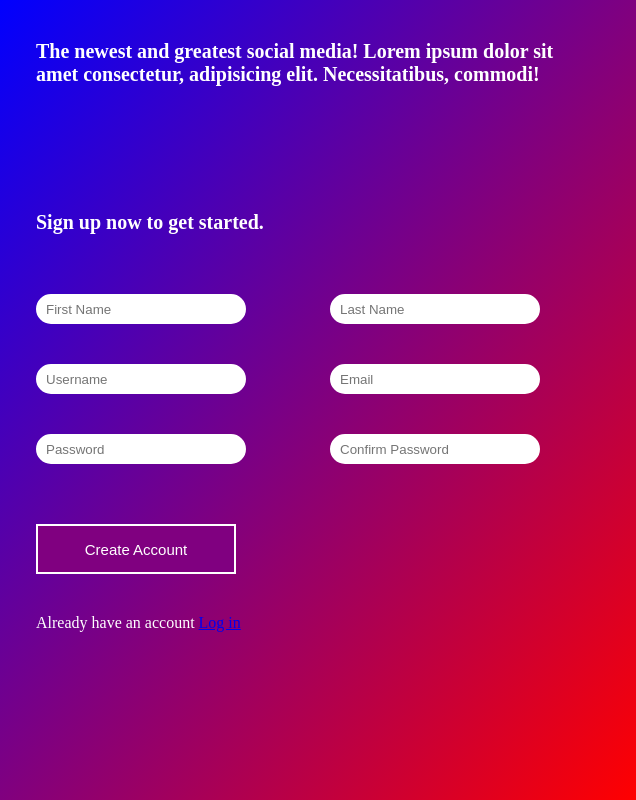
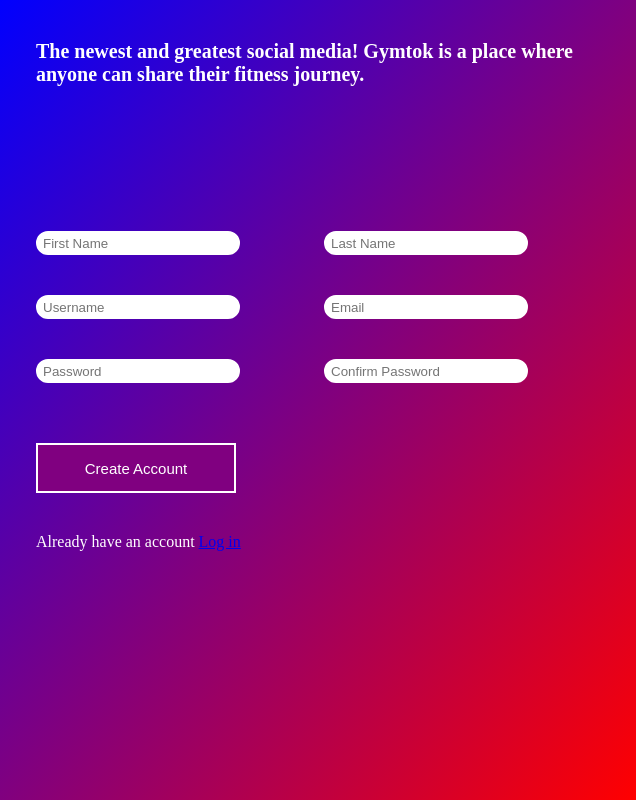
Before and after one commit to RyanSchmit/Sign-up-form, a plain HTML site: page index.html in a window 1280 px wide. Shown: the full height of the page, 644-1280 px from the left. Drawn offline with Linux system fonts and the light colour scheme; a script that the page names is missing.

Commit message:
Deleted js file and require to inputs

```diff
--- a/index.html
+++ b/index.html
@@ -17,15 +17,15 @@
 		</div>
 	</div>
 	<div class="form-side">
-		<h3 class="first-header">The newest and greatest social media! Lorem ipsum dolor sit amet consectetur, adipisicing elit. Necessitatibus, commodi! </h3>
-		<h3>Sign up now to get started. </h3>
-		<form class="form" action="example.com/path" method="post">
-			<input type="text" name="first-name" id="first-name" placeholder="First Name">
-			<input type="text" name="last-name" id="last-name" placeholder="Last Name">
-			<input type="text" name="username" id="username" placeholder="Username">
-			<input type="email" name="email" id="email" placeholder="Email">
-			<input type="password" name="password" id="password" placeholder="Password">
-			<input type="confirm-password" name="confirm-password" id="confirm-password" placeholder="Confirm Password">
+		<h3 class="first-header">The newest and greatest social media! Gymtok is a place where anyone
+		can share their fitness journey. </h3>
+		<form class="form" action="https://httpbin.org/post" method="post">
+			<input type="text" name="first-name" id="first-name" placeholder="First Name" required>
+			<input type="text" name="last-name" id="last-name" placeholder="Last Name" required>
+			<input type="text" name="username" id="username" placeholder="Username" required>
+			<input type="email" name="email" id="email" placeholder="Email" required>
+			<input type="password" name="password" id="password" placeholder="Password" required>
+			<input type="password" name="confirm-password" id="confirm-password" placeholder="Confirm Password" required>
 			<button type="submit">Create Account</button>
 		</form>
 		<p class="login-message">Already have an account <a href="login.html">Log in</a></p>
--- a/style.css
+++ b/style.css
@@ -55,7 +55,7 @@
 input {
 	margin: 20px 40px;
 	border-radius: 16px;
-	border: 5px white solid;
+	border: 2px solid white;
 	text-indent: 5px;
 	height: 20px;
 	width: 200px;
@@ -75,6 +75,7 @@
 button:hover {
 	background-color: white;
 	color: purple;
+	cursor: pointer;
 }
 
 .login-message {
```
Also changed, not shown: script.js (deleted).
